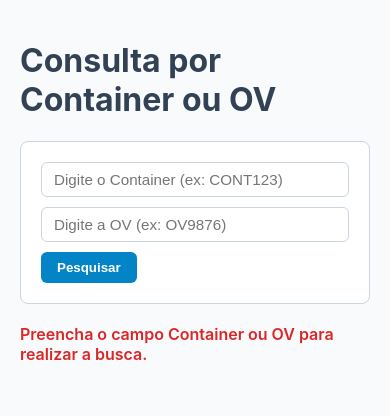
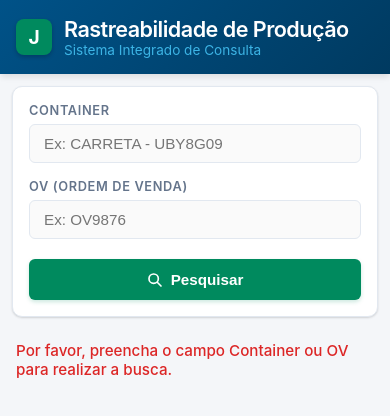
Before and after one commit to DevFullReis/Calcul, a website: page index.html in a window 390 px wide. Both pictures are taken after a click on the button "Pesquisar". Drawn offline with Linux system fonts and the light colour scheme.

Commit message:
Refactor index.html for improved UI and functionality
Updated the title and improved styling variables for better readability. Enhanced search functionality with clearer status messages and pagination adjustments.

```diff
--- a/index.html
+++ b/index.html
@@ -3,117 +3,328 @@
 <head>
   <meta charset="UTF-8">
   <meta name="viewport" content="width=device-width, initial-scale=1.0">
-  <title>Busca Específica - b_data</title>
+  <title>Consulta de Rastreabilidade | Jabil</title>
   <style>
+    :root {
+      --primary: #005288;      /* Azul Jabil */
+      --primary-dark: #003a60;
+      --accent-blue: #3CB4E5;  /* Azul Claro Jabil */
+      --accent-green: #008A5E; /* Verde Jabil */
+      --bg-color: #f4f6f9;
+      --surface: #ffffff;
+      --text-main: #1e293b;
+      --text-muted: #64748b;
+      --border: #e2e8f0;
+      --radius: 10px;
+    }
+
+    * {
+      box-sizing: border-box;
+      margin: 0;
+      padding: 0;
+    }
+
     body {
-      font-family: -apple-system, BlinkMacSystemFont, "Segoe UI", Roboto, sans-serif;
-      background-color: #f8fafc;
-      color: #334155;
-      padding: 20px;
-      max-width: 1000px;
+      font-family: -apple-system, BlinkMacSystemFont, "Segoe UI", Roboto, Helvetica, Arial, sans-serif;
+      background-color: var(--bg-color);
+      color: var(--text-main);
+      min-height: 100vh;
+      display: flex;
+      flex-direction: column;
+    }
+
+    /* Header Corporativo Moderno */
+    header {
+      background: linear-gradient(135deg, var(--primary) 0%, var(--primary-dark) 100%);
+      color: white;
+      padding: 24px 20px;
+      box-shadow: 0 4px 6px -1px rgba(0, 0, 0, 0.1);
+    }
+
+    .header-content {
+      max-width: 1200px;
       margin: 0 auto;
+      display: flex;
+      justify-content: space-between;
+      align-items: center;
+      flex-wrap: wrap;
+      gap: 15px;
     }
-    .search-box {
-      background: #ffffff;
-      padding: 20px;
+
+    .brand {
+      display: flex;
+      align-items: center;
+      gap: 12px;
+    }
+
+    .brand-logo {
+      width: 36px;
+      height: 36px;
+      background: var(--accent-green);
       border-radius: 8px;
-      border: 1px solid #cbd5e1;
-      margin-bottom: 20px;
       display: flex;
-      gap: 10px;
-      flex-wrap: wrap;
+      align-items: center;
+      justify-content: center;
+      color: white;
+      font-weight: bold;
+      font-size: 1.2rem;
+      box-shadow: 0 2px 4px rgba(0,0,0,0.2);
     }
+
+    header h1 {
+      font-size: 1.35rem;
+      font-weight: 600;
+      letter-spacing: -0.025em;
+    }
+
+    header p {
+      font-size: 0.85rem;
+      color: var(--accent-blue);
+    }
+
+    /* Container Principal */
+    main {
+      flex: 1;
+      max-width: 1200px;
+      width: 100%;
+      margin: 24px auto;
+      padding: 0 20px;
+    }
+
+    /* Caixa de Pesquisa Estilizada */
+    .search-card {
+      background: var(--surface);
+      padding: 24px;
+      border-radius: var(--radius);
+      box-shadow: 0 1px 3px rgba(0,0,0,0.05), 0 1px 2px rgba(0,0,0,0.1);
+      border: 1px solid var(--border);
+      margin-bottom: 24px;
+      display: grid;
+      grid-template-columns: repeat(auto-fit, minmax(220px, 1fr)) auto;
+      gap: 16px;
+      align-items: center;
+    }
+
+    .input-group {
+      display: flex;
+      flex-direction: column;
+      gap: 6px;
+    }
+
+    .input-group label {
+      font-size: 0.8rem;
+      font-weight: 600;
+      color: var(--text-muted);
+      text-transform: uppercase;
+      letter-spacing: 0.05em;
+    }
+
     input {
-      padding: 8px 12px;
-      border: 1px solid #cbd5e1;
+      padding: 10px 14px;
+      border: 1px solid var(--border);
       border-radius: 6px;
       font-size: 0.95rem;
-      flex: 1;
-      min-width: 180px;
+      transition: all 0.2s ease;
+      background: #fafafa;
     }
-    button {
-      padding: 8px 16px;
-      background-color: #0284c7;
+
+    input:focus {
+      outline: none;
+      border-color: var(--accent-blue);
+      background: var(--surface);
+      box-shadow: 0 0 0 3px rgba(60, 180, 229, 0.15);
+    }
+
+    button.btn-search {
+      background-color: var(--accent-green);
       color: white;
       border: none;
       border-radius: 6px;
-      font-weight: bold;
+      padding: 12px 24px;
+      font-weight: 600;
+      font-size: 0.95rem;
       cursor: pointer;
+      transition: background-color 0.2s, transform 0.1s;
+      align-self: flex-end;
+      display: flex;
+      align-items: center;
+      justify-content: center;
+      gap: 8px;
+      box-shadow: 0 2px 4px rgba(0, 138, 94, 0.2);
     }
-    button:hover {
-      background-color: #0369a1;
+
+    button.btn-search:hover {
+      background-color: #00704b;
     }
+
+    button.btn-search:active {
+      transform: scale(0.98);
+    }
+
     button:disabled {
-      background-color: #94a3b8;
+      background-color: #94a3b8 !important;
       cursor: not-allowed;
+      box-shadow: none;
     }
+
+    /* Feedback de Status */
     #status {
-      font-weight: 600;
-      margin-bottom: 15px;
+      font-weight: 500;
+      font-size: 0.95rem;
+      margin-bottom: 16px;
+      padding: 0 4px;
     }
-    .table-container {
+
+    /* Área de Resultados e Tabela Responsiva */
+    .results-wrapper {
+      background: var(--surface);
+      border-radius: var(--radius);
+      border: 1px solid var(--border);
+      box-shadow: 0 4px 6px -1px rgba(0,0,0,0.02);
+      display: none;
+      overflow: hidden;
+    }
+
+    .table-responsive {
+      width: 100%;
       overflow-x: auto;
-      background: #ffffff;
-      border-radius: 8px;
-      border: 1px solid #e2e8f0;
-      box-shadow: 0 1px 3px rgba(0,0,0,0.05);
+      -webkit-overflow-scrolling: touch;
     }
+
     table {
       width: 100%;
       border-collapse: collapse;
       text-align: left;
+      white-space: nowrap;
+    }
+
+    th, td {
+      padding: 14px 18px;
       font-size: 0.9rem;
     }
-    th, td {
-      padding: 12px 16px;
-      border-bottom: 1px solid #e2e8f0;
-    }
+
     th {
-      background-color: #f1f5f9;
-      color: #475569;
+      background-color: #f8fafc;
+      color: var(--primary);
       font-weight: 700;
+      border-bottom: 2px solid var(--border);
       text-transform: uppercase;
       font-size: 0.75rem;
       letter-spacing: 0.05em;
     }
-    tr:hover {
-      background-color: #f8fafc;
+
+    td {
+      border-bottom: 1px solid var(--border);
+      color: var(--text-main);
     }
-    .pagination {
+
+    tr:last-child td {
+      border-bottom: none;
+    }
+
+    tr:hover td {
+      background-color: #f1f5f9;
+    }
+
+    /* Paginação Moderna */
+    .pagination-bar {
       display: flex;
       justify-content: space-between;
       align-items: center;
-      margin-top: 15px;
-      padding: 10px 0;
+      padding: 16px 20px;
+      background: #fafafa;
+      border-top: 1px solid var(--border);
+      flex-wrap: wrap;
+      gap: 12px;
     }
+
     .pagination-info {
-      font-size: 0.9rem;
-      color: #64748b;
+      font-size: 0.875rem;
+      color: var(--text-muted);
     }
-    .pagination-btns {
+
+    .pagination-buttons {
       display: flex;
       gap: 8px;
     }
+
     .btn-page {
-      padding: 6px 12px;
+      background: var(--surface);
+      border: 1px solid var(--border);
+      color: var(--primary);
+      padding: 6px 14px;
+      border-radius: 6px;
       font-size: 0.85rem;
+      font-weight: 600;
+      cursor: pointer;
+      transition: all 0.2s;
+    }
+
+    .btn-page:hover:not(:disabled) {
+      background: var(--primary);
+      color: white;
+      border-color: var(--primary);
+    }
+
+    /* Ajustes Mobile Específicos */
+    @media (max-width: 768px) {
+      .search-card {
+        grid-template-columns: 1fr;
+        padding: 16px;
+      }
+
+      button.btn-search {
+        width: 100%;
+        margin-top: 4px;
+      }
+
+      header {
+        padding: 16px;
+      }
+
+      main {
+        padding: 0 12px;
+        margin: 12px auto;
+      }
     }
   </style>
 </head>
 <body>
 
-  <h1>Consulta por Container ou OV</h1>
+  <header>
+    <div class="header-content">
+      <div class="brand">
+        <div class="brand-logo">J</div>
+        <div>
+          <h1>Rastreabilidade de Produção</h1>
+          <p>Sistema Integrado de Consulta</p>
+        </div>
+      </div>
+    </div>
+  </header>
 
-  <div class="search-box">
-    <input type="text" id="inputContainer" placeholder="Digite o Container (ex: CONT123)">
-    <input type="text" id="inputOV" placeholder="Digite a OV (ex: OV9876)">
-    <button onclick="buscar()">Pesquisar</button>
+  <main>
+    <!-- Filtros de Busca -->
+    <div class="search-card">
+      <div class="input-group">
+        <label for="inputContainer">Container</label>
+        <input type="text" id="inputContainer" placeholder="Ex: CARRETA - UBY8G09">
+      </div>
+      <div class="input-group">
+        <label for="inputOV">OV (Ordem de Venda)</label>
+        <input type="text" id="inputOV" placeholder="Ex: OV9876">
+      </div>
+      <button class="btn-search" onclick="buscar()">
+        <svg width="16" height="16" fill="none" stroke="currentColor" stroke-width="2.5" viewBox="0 0 24 24"><path stroke-linecap="round" stroke-linejoin="round" d="M21 21l-6-6m2-5a7 7 0 11-14 0 7 7 0 0114 0z"/></svg>
+        Pesquisar
+      </button>
     </div>
 
-  <div id="status">Digite um Container ou OV acima para buscar.</div>
+    <div id="status">Insira os critérios de busca acima para carregar os registros.</div>
 
-  <div id="containerResultados" style="display: none;">
-    <div class="table-container">
+    <!-- Tabela & Paginação -->
+    <div id="resultadoContainer" class="results-wrapper">
+      <div class="table-responsive">
         <table>
           <thead>
             <tr>
@@ -129,38 +340,37 @@
         </table>
       </div>
 
-    <!-- Controles da Paginação -->
-    <div class="pagination">
-      <span class="pagination-info" id="paginacaoInfo"></span>
-      <div class="pagination-btns">
+      <div class="pagination-bar">
+        <span class="pagination-info" id="paginacaoInfo">Página 1 de 1</span>
+        <div class="pagination-buttons">
           <button class="btn-page" id="btnAnterior" onclick="mudarPagina(-1)">Anterior</button>
           <button class="btn-page" id="btnProximo" onclick="mudarPagina(1)">Próximo</button>
         </div>
       </div>
     </div>
+  </main>
 
   <script>
-    // Variáveis globais para controle de estado
     let todosDados = [];
     let paginaAtual = 1;
-    const itensPorPagina = 10;
+    const itensPorPagina = 15; // Exibe 15 itens por página para melhor aproveitamento em desktop/mobile
 
     async function buscar() {
       const containerVal = document.getElementById('inputContainer').value.trim();
       const ovVal = document.getElementById('inputOV').value.trim();
       const statusEl = document.getElementById('status');
-      const containerResultados = document.getElementById('containerResultados');
+      const resultadoContainer = document.getElementById('resultadoContainer');
 
       if (!containerVal && !ovVal) {
-        statusEl.innerText = 'Preencha o campo Container ou OV para realizar a busca.';
+        statusEl.innerText = 'Por favor, preencha o campo Container ou OV para realizar a busca.';
         statusEl.style.color = '#dc2626';
-        containerResultados.style.display = 'none';
+        resultadoContainer.style.display = 'none';
         return;
       }
 
-      statusEl.innerText = 'Consultando no servidor...';
-      statusEl.style.color = '#0284c7';
-      containerResultados.style.display = 'none';
+      statusEl.innerText = 'Consultando base de dados...';
+      statusEl.style.color = 'var(--primary)';
+      resultadoContainer.style.display = 'none';
 
       try {
         const params = new URLSearchParams();
@@ -174,7 +384,7 @@
         try {
           dados = JSON.parse(textoResposta);
         } catch (e) {
-          throw new Error(`Resposta do servidor inválida: ${textoResposta.substring(0, 100)}...`);
+          throw new Error(`Erro de resposta do servidor: ${textoResposta.substring(0, 80)}...`);
         }
 
         if (!resposta.ok) {
@@ -182,24 +392,23 @@
         }
 
         if (!dados || dados.length === 0) {
-          statusEl.innerText = 'Nenhum registro encontrado para essa busca.';
-          statusEl.style.color = '#64748b';
+          statusEl.innerText = 'Nenhum registro encontrado para os filtros informados.';
+          statusEl.style.color = 'var(--text-muted)';
           return;
         }
 
-        // Armazena todos os registros e reseta para a primeira página
         todosDados = dados;
         paginaAtual = 1;
 
-        statusEl.innerText = `Sucesso! ${dados.length} registro(s) encontrado(s):`;
-        statusEl.style.color = '#16a34a';
+        statusEl.innerText = `Consulta concluída com sucesso. Total de ${dados.length} registro(s) encontrado(s).`;
+        statusEl.style.color = 'var(--accent-green)';
 
-        containerResultados.style.display = 'block';
+        resultadoContainer.style.display = 'block';
         renderizarTabela();
 
       } catch (err) {
         console.error(err);
-        statusEl.innerText = 'Erro: ' + err.message;
+        statusEl.innerText = 'Erro na operação: ' + err.message;
         statusEl.style.color = '#dc2626';
       }
     }
@@ -210,13 +419,11 @@
       const btnAnterior = document.getElementById('btnAnterior');
       const btnProximo = document.getElementById('btnProximo');
 
-      // Cálculo do slice dos dados
       const inicio = (paginaAtual - 1) * itensPorPagina;
       const fim = inicio + itensPorPagina;
       const dadosPagina = todosDados.slice(inicio, fim);
       const totalPaginas = Math.ceil(todosDados.length / itensPorPagina);
 
-      // Renderiza as linhas
       corpoTabela.innerHTML = dadosPagina.map(item => `
         <tr>
           <td><strong>${item.serial || '-'}</strong></td>
@@ -228,15 +435,18 @@
         </tr>
       `).join('');
 
-      // Atualiza estado dos botões e texto da página
       infoEl.innerText = `Página ${paginaAtual} de ${totalPaginas} (${todosDados.length} itens no total)`;
       btnAnterior.disabled = paginaAtual === 1;
-      btnProximo.disabled = paginaAtual === totalPaginas;
+      btnProximo.disabled = paginaAtual === paginaAtual >= totalPaginas;
     }
 
     function mudarPagina(direcao) {
+      const totalPaginas = Math.ceil(todosDados.length / itensPorPagina);
       paginaAtual += direcao;
+      if (paginaAtual < 1) paginaAtual = 1;
+      if (paginaAtual > totalPaginas) paginaAtual = totalPaginas;
       renderizarTabela();
+      window.scrollTo({ top: 300, behavior: 'smooth' });
     }
   </script>
 </body>
```
Lines whose indentation alone changed are shown as unchanged.
